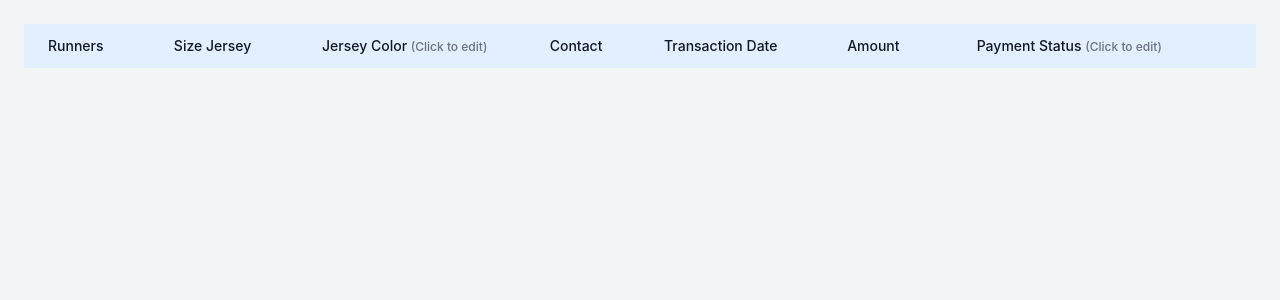
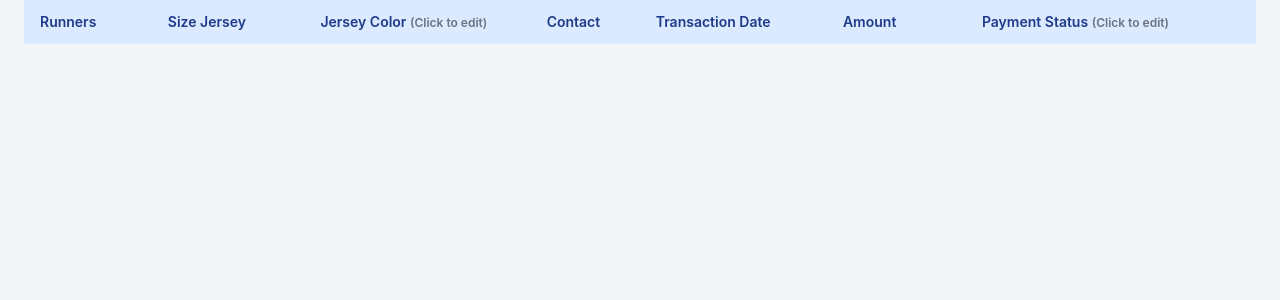
Before and after one commit to agusbudionoprastyo/funrun_2025, a PHP site: page /admin/index.php in a window 1280 px wide. Shown: the top 300 px of the page. Run offline with PHP 8.4, Linux system fonts and the light colour scheme; the visitor is signed in with stand-in values (Sample User, id 1); data that the repository does not hold is empty; some libraries are stand-ins or nearby versions.

Commit message:
Update index.php

```diff
--- a/admin/index.php
+++ b/admin/index.php
@@ -11,9 +11,9 @@ if (!isset($_SESSION['user_id'])) {
 ?>
 
 <!DOCTYPE html>
-<html lang="en">
+<html lang="en" class="w-full">
 
-<head>
+<head class="w-full">
     <meta charset="UTF-8">
     <meta name="viewport" content="width=device-width, initial-scale=1.0">
     <title>Transaction Data</title>
@@ -35,6 +35,37 @@ if (!isset($_SESSION['user_id'])) {
     <script src="https://cdn.jsdelivr.net/npm/nprogress@0.2.0/nprogress.js"></script>
 
     <style>
+        /* Full width table container */
+        .table-container {
+            width: 100vw;
+            max-width: 100vw;
+            padding: 0 24px;
+            margin: 0;
+            box-sizing: border-box;
+        }
+
+        /* Table styling for full width */
+        #pagination-table {
+            width: 100%;
+            min-width: 100%;
+            table-layout: auto;
+            border-collapse: collapse;
+        }
+
+        /* Ensure table cells have proper spacing */
+        #pagination-table th,
+        #pagination-table td {
+            padding: 12px 16px;
+            vertical-align: top;
+        }
+
+        /* Make sure the table header spans full width */
+        #pagination-table thead th {
+            background-color: #dbeafe;
+            font-weight: 600;
+            color: #1e3a8a;
+        }
+
         .editable-jersey, .editable-status {
             transition: all 0.2s ease;
             cursor: pointer;
@@ -79,14 +110,36 @@ if (!isset($_SESSION['user_id'])) {
             font-size: 0.75rem;
             font-weight: 500;
         }
+
+        /* Ensure full width for body and html */
+        html, body {
+            width: 100vw;
+            max-width: 100vw;
+            overflow-x: hidden;
+            margin: 0;
+            padding: 0;
+        }
+
+        /* Responsive padding for different screen sizes */
+        @media (max-width: 768px) {
+            .table-container {
+                padding: 0 16px;
+            }
+        }
+
+        @media (max-width: 480px) {
+            .table-container {
+                padding: 0 12px;
+            }
+        }
     </style>
 
 </head>
 
-<body class="bg-gray-100">
+<body class="bg-gray-100 w-full">
 
 <!-- Container for the Table -->
-<div class="container mx-auto p-6">
+<div class="table-container py-6">
     <table id="pagination-table" class="table-auto w-full text-sm text-left text-gray-500 border-collapse">
         <thead class="bg-blue-100">
             <tr>
```
